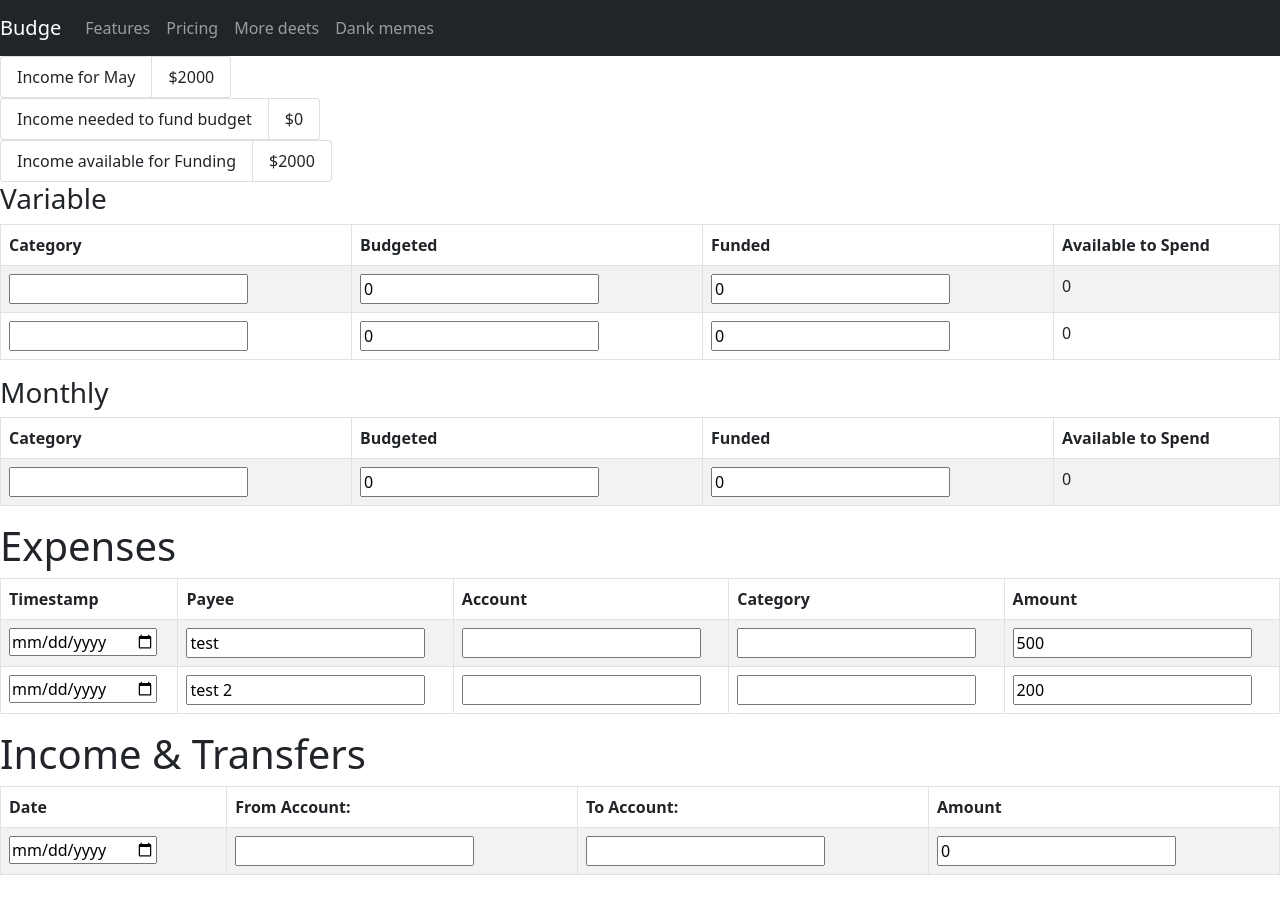
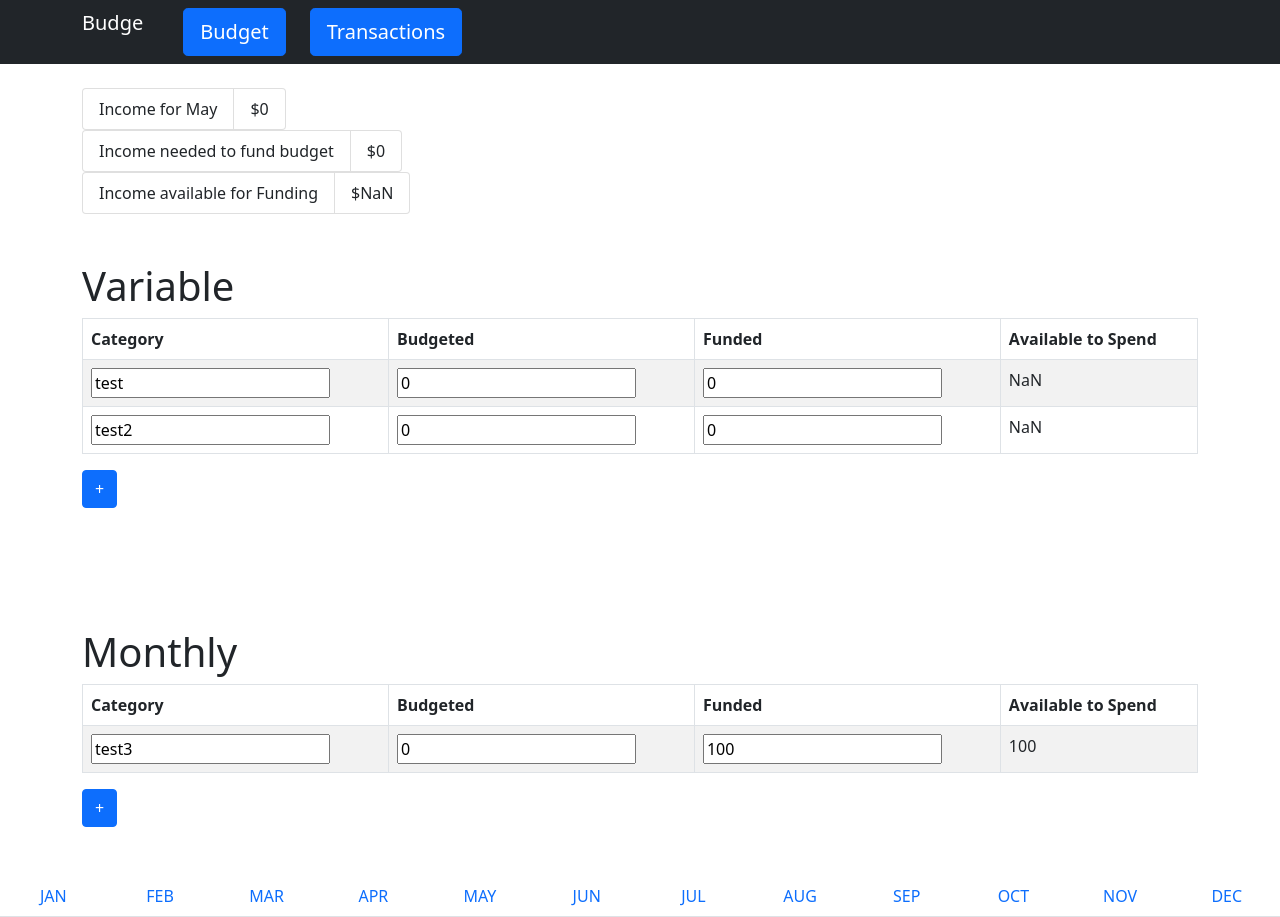
Before and after one commit to rogersjared/budge, a React (Create React App) app: page / in a window 1280 px wide. Before the commit the page ends 891 px from the top, so only its background shows below. Built offline with nearby package versions, Linux system fonts and the light colour scheme.

Commit message:
backup commit

```diff
--- a/src/App.js
+++ b/src/App.js
@@ -1,9 +1,14 @@
 import React, { useState, useEffect, useReducer } from 'react';
 import { localStorageData, localStorage } from './localStorage';
 import 'bootstrap/dist/css/bootstrap.min.css';
-import AppNav from './Components/Navbar.jsx';
 import MonthlyBudgetView from './Views/MonthlyBudgetView';
 import TransactionsView from './Views/TransactionsView';
+import Navbar from 'react-bootstrap/Navbar'
+import Button from 'react-bootstrap/Button'
+import Nav from 'react-bootstrap/Nav'
+import Container from 'react-bootstrap/Container'
+import Row from 'react-bootstrap/Row'
+import Col from 'react-bootstrap/Col'
 
 //-----------------------------------------------------------------------------//
   //    -------------     //Helper Funcs & Expressions\\    ---------------
@@ -19,6 +24,21 @@ function reducer (prevState, updatedProperty) {
     ...updatedProperty,
   };
 } ;
+
+function sumCategoriesProperty(categories, property) {
+  const categoryIds = Object.keys(categories);
+
+  const propReducer = (sum, categoryId) => {
+    return sum + Number(categories[categoryId][property]);
+  }
+  // const test = categoryIds.reduce(propReducer, 0);
+  let sum = 0;
+  categoryIds.forEach((id) => {
+    sum += Number(categories[id][property])
+  })
+  return sum
+}
+
 
 function sumProperty (categoryGroup, property) {
   const propReducer = (sum, currentCategory) => {
@@ -52,37 +72,79 @@ function App() {
   //    --------------------     //State Management\\     --------------------
   //-----------------------------------------------------------------------------//
 
+  //Year's Data
+  const [yearData, setYearData] = useReducer(reducer, localStorageData);
+
   //Selected Month
   const [selectedMonth, setSelectedMonth] = useState(currentMonth);
-  let monthRoot = localStorageData.months[selectedMonth];
 
   //Selected View
 
   //Data for selected month
-  const [categories, setCategories] = useReducer(reducer, monthRoot.categories);
-  const [monthData, setMonthData] = useReducer(reducer, monthRoot.data);
-  const [transactions, setTransactions] = useReducer(reducer, monthRoot.transactions)
+  const [categories, setCategories] = useReducer(reducer, yearData.months[selectedMonth].categoryData.categories);
+  const [categoryGroups, setCategoryGroups] = useReducer(reducer, yearData.months[selectedMonth].categoryData.categoryGroups)
+  const [monthData, setMonthData] = useReducer(reducer, yearData.months[selectedMonth].data);
+  const [transactions, setTransactions] = useReducer(reducer, yearData.months[selectedMonth].transactions)
 
   //-----------------------------------------------------------------------------//
   //    --------------------    //Data Aggregation\\    ---------------------
   //-----------------------------------------------------------------------------//
+
+  //Categories
   useEffect(()=>{
-    const budgeted = compileSums(categories, 'budgeted');
-    const funded = compileSums(categories, 'funded');
-    const spent = compileSums(categories, 'spent');
-    setMonthData({ budgeted, funded, spent })
+    const budgeted = sumCategoriesProperty(categories, 'budgeted');
+    const funded = sumCategoriesProperty(categories, 'funded');
+    console.log('budgeted', budgeted);
+    console.log('funded', funded)
+
+    setMonthData({ budgeted, funded })
   }, [categories])
 
+  // Transactions
+  useEffect(() => {
+    const sums = {total: 0};
+
+    transactions.expenses.forEach((ex) => {
+      sums.total += ex.amount;
+      sums[ex.categoryId] ? sums[ex.categoryId] += ex.amount : sums[ex.categoryId] = ex.amount;
+    })
+    Object.keys(sums).forEach((categoryId) => {
+      if (categoryId === 'total') {
+        setMonthData({
+          spent: sums[categoryId]
+        })
+      } else {
+        setCategories({
+            [categoryId]: {spent: sums[categoryId]}
+        })
+      }
+    })
+  }, [transactions.expenses]);
+
+  //calculate income
   useEffect(()=>{
-    console.log(monthData);
-  }, [monthData]);
+    const incTranReducer = (sum, currentVal) => {
+      if (currentVal.fromAccount === 'income') {
+        return sum + Number(currentVal.amount);
+      } else {
+        return sum;
+      };
+    }
+    const income = transactions.incomeTransfers.reduce(incTranReducer, 0);
+    setMonthData({ income });
+    }, [transactions]);
+
+  // Update year data if anything changes
+  useEffect(() => {
+    console.log('cateogory data after a change', categories)
+  }, [categories])
 
 
   //-----------------------------------------------------------------------------//
   //    -------------------    //Centralized Access\\    ---------------------
   //-----------------------------------------------------------------------------//
   const contextData = {
-    categories, setCategories, transactions, setTransactions
+    categories, setCategories, transactions, setTransactions, categoryGroups, setCategoryGroups
   }
 
 //-----------------------------------------------------------------------------//
@@ -110,16 +172,94 @@ function App() {
 //   ----    ----    ----    ----    ----    ----    ----    ----    ----    ----   //
 // ----    ----    ----    ----    ----    ----    ----    ----    ----    ----    //
 
+
+const [selectedView, setSelectedView] = useState({current: 'budget'})
+
+  const toggleView = (event) => {
+    event.preventDefault();
+    setSelectedView({current: event.target.name});
+  }
+
+  const renderView = () => {
+    if (selectedView.current === 'budget') {
+      return <MonthlyBudgetView monthData={monthData} categoryGroups={categoryGroups} categories={categories} setCat={setCategories}/>
+    } else {
+      return <TransactionsView transactions={transactions} />
+    }
+  }
+
   return (
+    <div style={{maxHeight:'100%'}}>
     <localStorage.Provider value={contextData}>
-      <div className="App">
-        <AppNav />
-        <div id="currentView" >
-        <MonthlyBudgetView monthData={monthData} categories={categories}/>
+      <div className="App" style={{maxHeight: '95%', heigth: '95%', minHeight: '95%'}}>
+        <Navbar collapseOnSelect size="lg" expand="lg" bg="dark" variant="dark">
+      <Container>
+        <Row>
+            <Col>
+              <Navbar.Brand size="lg">Budge</Navbar.Brand>
+            </Col>
+            <Col>
+              <Button name='budget' variant="primary" size="lg" onClick={toggleView}>
+                Budget
+              </Button>
+              </Col>
+              <Col>
+              <Button name='transactions' variant="primary" size="lg" onClick={toggleView}>
+                Transactions
+              </Button>
+              </Col>
+          </Row>
+        </Container>
+        </Navbar>
+        <div id="currentView" style={{ maxHeight: '70%', heigth: '50%', margin: 'auto', overflowY: 'hidden'}}>
+        {renderView()}
         </div>
-        <TransactionsView transactions={transactions} />
+
+<br/>
+<br/>
+        <Nav justify variant="tabs" defaultActiveKey="/currentMonth">
+  <Nav.Item>
+    <Nav.Link >JAN</Nav.Link>
+  </Nav.Item>
+  <Nav.Item>
+    <Nav.Link >FEB</Nav.Link>
+  </Nav.Item>
+  <Nav.Item>
+    <Nav.Link >MAR</Nav.Link>
+  </Nav.Item>
+  <Nav.Item>
+    <Nav.Link >APR</Nav.Link>
+  </Nav.Item>
+  <Nav.Item>
+    <Nav.Link >MAY</Nav.Link>
+  </Nav.Item>
+  <Nav.Item>
+    <Nav.Link >JUN</Nav.Link>
+  </Nav.Item>
+  <Nav.Item>
+    <Nav.Link >JUL</Nav.Link>
+  </Nav.Item>
+  <Nav.Item>
+    <Nav.Link >AUG</Nav.Link>
+  </Nav.Item>
+  <Nav.Item>
+    <Nav.Link >SEP</Nav.Link>
+  </Nav.Item>
+  <Nav.Item>
+    <Nav.Link >OCT</Nav.Link>
+  </Nav.Item>
+  <Nav.Item>
+    <Nav.Link >NOV</Nav.Link>
+  </Nav.Item>
+  <Nav.Item>
+    <Nav.Link >DEC</Nav.Link>
+  </Nav.Item>
+
+</Nav>
+
       </div>
     </localStorage.Provider>
+    </div>
   );
 };
 
--- a/src/Components/MonthlyBudgetComps/CategoryEntry.jsx
+++ b/src/Components/MonthlyBudgetComps/CategoryEntry.jsx
@@ -1,24 +1,34 @@
 import Table from 'react-bootstrap/Table'
 import { GetLocalStorage } from '../../localStorage.js';
+import {useState} from 'react';
 
 
-const CategoryEntry = ({ category, categoryType, index }) => {
-  const { categories, setCategories } = GetLocalStorage();
+const CategoryEntry = ({ categoryId, categoryType, index, categories }) => {
+  const { setCategories } = GetLocalStorage();
+  const category = categories[categoryId];
 
   const updateColumn = (event) => {
-    const update = categories[categoryType].slice();
-    update[index][event.target.name] = event.target.value;
     setCategories({
-      [categoryType]: update
+        [categoryId]: {
+          [event.target.name] : event.target.value
+        }
     });
+  };
+
+  const renderAvailable = () => {
+    var available = category.funded - category.spent;
+    if (typeof available === NaN) {
+      return 0
+    } else {
+      return available;
+    }
   }
-
   return (
     <tr>
       <td><input name='name' type='text' value={category.name} onChange={updateColumn} /></td>
       <td><input name='budgeted' type='number' value={category.budgeted} onChange={updateColumn} /></td>
       <td><input name='funded' type='number' value={category.funded} onChange={updateColumn} /></td>
-      <td>{category.spent}</td>
+      <td>{renderAvailable()}</td>
     </tr>
   )
 }
--- a/src/Components/MonthlyBudgetComps/CategoryGroup.jsx
+++ b/src/Components/MonthlyBudgetComps/CategoryGroup.jsx
@@ -1,11 +1,44 @@
 import Table from 'react-bootstrap/Table'
 import CategoryEntry from './CategoryEntry.jsx';
+import Modal from 'react-bootstrap/Modal'
+import ModalDialog from 'react-bootstrap/ModalDialog'
+import ModalHeader from 'react-bootstrap/ModalHeader'
+import ModalTitle from 'react-bootstrap/ModalTitle'
+import ModalBody from 'react-bootstrap/ModalBody'
+import ModalFooter from 'react-bootstrap/ModalFooter'
+import Button from 'react-bootstrap/Button'
+import {useState} from 'react';
+import { GetLocalStorage } from '../../localStorage.js';
 
-const CategoryGroup = ({ type, categories }) => {
+
+
+
+
+const CategoryGroup = ({ type, assignedCategories, categories, setCategories }) => {
+const {categoryGroups, setCategoryGroups} = GetLocalStorage();
+  const addCategory = () => {
+    const keys = Object.keys(categories);
+    const nextKey = keys.length;
+    const newCategory = {
+      categoryId: nextKey,
+      name: '',
+      budgeted: 0,
+      funded: 0,
+      spent: 0,
+    }
+    setCategories({
+      [nextKey]: newCategory
+    });
+    const groupUpdate = categoryGroups[type].slice();
+    groupUpdate.push(nextKey);
+    setCategoryGroups({
+      [type]: groupUpdate
+    })
+  }
 
   return (
     <>
-        <h3>{type.replace(/(^\w|\s\w)/g, m => m.toUpperCase())}</h3>
+      <h1>{type.replace(/(^\w|\s\w)/g, m => m.toUpperCase())}</h1>
       <Table striped bordered hover>
         <thead>
           <tr>
@@ -16,12 +49,17 @@ const CategoryGroup = ({ type, categories }) => {
           </tr>
         </thead>
         <tbody>
-                {categories.map((category, index) => (
-                    <CategoryEntry category={category} categoryType={type} index={index} key={'category'+index}/>
 
+          {assignedCategories.map((categoryId, index) => (
+
+            <CategoryEntry categoryId={categoryId} categories={categories} categoryType={type} index={index} key={'category' + index} />
           ))}
         </tbody>
       </Table>
+
+      <Button variant="primary" onClick={addCategory}>
+        +
+      </Button>
     </>
   )
 }
--- a/src/Components/Navbar.jsx
+++ /dev/null
@@ -1,25 +0,0 @@
-import Navbar from 'react-bootstrap/Navbar'
-import Nav from 'react-bootstrap/Nav'
-
-
-const AppNav = () => (
-<Navbar collapseOnSelect expand="lg" bg="dark" variant="dark">
-        <Navbar.Brand href="#home">Budge</Navbar.Brand>
-        <Navbar.Toggle aria-controls="responsive-navbar-nav" />
-        <Navbar.Collapse id="responsive-navbar-nav">
-          <Nav className="mr-auto">
-            <Nav.Link href="#features">Features</Nav.Link>
-            <Nav.Link href="#pricing">Pricing</Nav.Link>
-
-          </Nav>
-          <Nav>
-            <Nav.Link href="#deets">More deets</Nav.Link>
-            <Nav.Link eventKey={2} href="#memes">
-              Dank memes
-            </Nav.Link>
-          </Nav>
-        </Navbar.Collapse>
-      </Navbar>
-)
-
-export default AppNav;
--- a/src/Views/MonthlyBudgetView.jsx
+++ b/src/Views/MonthlyBudgetView.jsx
@@ -1,29 +1,51 @@
 import React from 'react';
 import ListGroup from 'react-bootstrap/ListGroup'
 import CategoryGroup from '../Components/MonthlyBudgetComps/CategoryGroup.jsx';
+import Container from 'react-bootstrap/Container'
+import Row from 'react-bootstrap/Row'
+import Col from 'react-bootstrap/Col'
 
-const MonthlyBudgetView = ({ monthData, categories }) => {
+
+
+
+const MonthlyBudgetView = ({ monthData, categoryGroups, categories, setCat }) => {
     const { monthName, income, budgeted, funded, spent } = monthData;
     const incomeNeeded = budgeted - income;
     const availableForFunding = income - funded;
 
+    console.log('MONTH DATA', monthData)
     return (
-        <>
+      <Container className="justify-content-md-left">
+        <br />
+        <Row className="justify-content-md-left">
+        <Col md={4} className="justify-content-md-right">
             <ListGroup horizontal>
                 <ListGroup.Item>Income for {monthName}</ListGroup.Item>
                 <ListGroup.Item>${income}</ListGroup.Item>
             </ListGroup>
+            </Col>
+            </Row>
+            <Row>
+            <Col md={4} className="justify-content-md-right">
             <ListGroup horizontal>
                 <ListGroup.Item>Income needed to fund budget</ListGroup.Item>
-                <ListGroup.Item>${incomeNeeded > 0 ? incomeNeeded : 0}</ListGroup.Item>
+                <ListGroup.Item>${budgeted - income > 0 ? budgeted - income : 0}</ListGroup.Item>
             </ListGroup>
+            </Col>
+            </Row>
+            <Row>
+            <Col md={4}>
             <ListGroup horizontal>
                 <ListGroup.Item>Income available for Funding</ListGroup.Item>
-                <ListGroup.Item>${availableForFunding}</ListGroup.Item>
+                <ListGroup.Item>${income - funded}</ListGroup.Item>
             </ListGroup>
-            <CategoryGroup type='variable' categories={categories.variable} />
-            <CategoryGroup type='monthly' categories={categories.monthly} />
-        </>
+            </Col>
+            </Row>
+            <br/><br/>
+            <CategoryGroup type='variable' categories={categories} assignedCategories={categoryGroups.variable} setCategories={setCat} />
+            <br/><br/><br/><br/><br/><br/>
+            <CategoryGroup type='monthly' categories={categories} assignedCategories={categoryGroups.monthly} setCategories={setCat} />
+        </Container>
     );
 };
 
--- a/src/Views/TransactionsView.jsx
+++ b/src/Views/TransactionsView.jsx
@@ -2,6 +2,7 @@ import React from 'react';
 import Table from 'react-bootstrap/Table';
 import Expense from '../Components/TransactionsComps/Expense.jsx';
 import IncomeTransfer from '../Components/TransactionsComps/IncomeTransfer.jsx';
+import Container from 'react-bootstrap/Container'
 
 // import IncomeTransfer from '../TransactionsComps/IncomeTransfer.jsx';
 
@@ -9,7 +10,10 @@ const TransactionsView = ({ transactions }) => {
   const { expenses, incomeTransfers } = transactions;
 
   return (
+    <Container className="justify-content-md-left">
     <>
+    <br />
+    <br />
       <h1>Expenses</h1>
       <Table striped bordered hover>
         <thead>
@@ -27,14 +31,16 @@ const TransactionsView = ({ transactions }) => {
           ))}
         </tbody>
       </Table>
-
+      <br />
+      <br />
+      <br />
       <h1>Income &#38; Transfers</h1>
       <Table striped bordered hover>
         <thead>
           <tr>
             <th>Date</th>
+            <th>To Account:</th>
             <th>From Account:</th>
-            <th>To Account:</th>
             <th>Amount</th>
           </tr>
         </thead>
@@ -45,6 +51,7 @@ const TransactionsView = ({ transactions }) => {
         </tbody>
       </Table>
   </>
+  </Container>
   );
 };
 
--- a/src/index.css
+++ b/src/index.css
@@ -1,3 +1,7 @@
+html {
+  height: 100%;
+}
+
 body {
   margin: 0;
   font-family: -apple-system, BlinkMacSystemFont, 'Segoe UI', 'Roboto', 'Oxygen',
@@ -5,6 +9,9 @@ body {
     sans-serif;
   -webkit-font-smoothing: antialiased;
   -moz-osx-font-smoothing: grayscale;
+  min-height: 100%;
+  max-height: 100%;
+  overflow: auto;
 }
 
 code {
--- a/src/localStorage.js
+++ b/src/localStorage.js
@@ -34,42 +34,48 @@ const localStorageData = {
         funded: 0,
         spent: 0,
       },
-      categories: {
-        variable: [{
-          categoryId: 0,
-          name: '',
+      categoryData: {
+        categoryGroups: {
+          variable: [1, 2],
+          monthly: [3],
+        },
+        categories: {
+          1: {
+          categoryId: 1,
+          name: 'test',
           budgeted: 0,
           funded: 0,
           spent: 0,
-        }, {
-          categoryId: 0,
-          name: '',
+          },
+          2:{
+          categoryId: 2,
+          name: 'test2',
           budgeted: 0,
           funded: 0,
           spent: 0,
-        }],
-        monthly: [{
-          categoryId: 0,
-          name: '',
+          },
+          3:{
+          categoryId: 3,
+          name: 'test3',
           budgeted: 0,
-          funded: 0,
+          funded: 100,
           spent: 0,
-        }]
+          }
+        }
       },
       transactions: {
         expenses: [{
           expenseId: 2,
-          month: '4-2021',
           timestamp: '',
           payee: 'test',
-          category: '',
+          categoryId: 1,
           amount: 500,
           accountId: '',
         }, {
           expenseId: 3,
           timestamp: '',
           payee: 'test 2',
-          category: '',
+          categoryId: 2,
           amount: 200,
           accountId: '',
         }],
@@ -83,53 +89,6 @@ const localStorageData = {
       }
     },
     '4-2021': {
-      data: {
-        monthName: 'April',
-        monthYear: 2021,
-        income: 0,
-        spent: 0,
-      },
-      categories: {
-        variable: [{
-          categoryId: 0,
-          name: '',
-          budgeted: 0,
-          funded: 0,
-          spent: 0,
-        }, {
-          categoryId: 0,
-          name: '',
-          budgeted: 0,
-          funded: 0,
-          spent: 0,
-        }],
-        monthly: [{
-          categoryId: 0,
-          name: '',
-          budgeted: 0,
-          funded: 0,
-          spent: 0,
-        }]
-      },
-      transactions: {
-        expenses: [{
-          expenseId: 1,
-          month: '4-2021',
-          timestamp: '',
-          payee: '',
-          category: '',
-          amount: 0,
-          accountId: '',
-        }],
-        incomeTransfers: [{
-          incomeTransferId: 2,
-          month: '4-2021',
-          timestamp: '',
-          toAccount: '',
-          fromAccount: '',
-          amount: 0,
-        }]
-      }
     }
   }
 }
```
Lines whose indentation alone changed are shown as unchanged.
